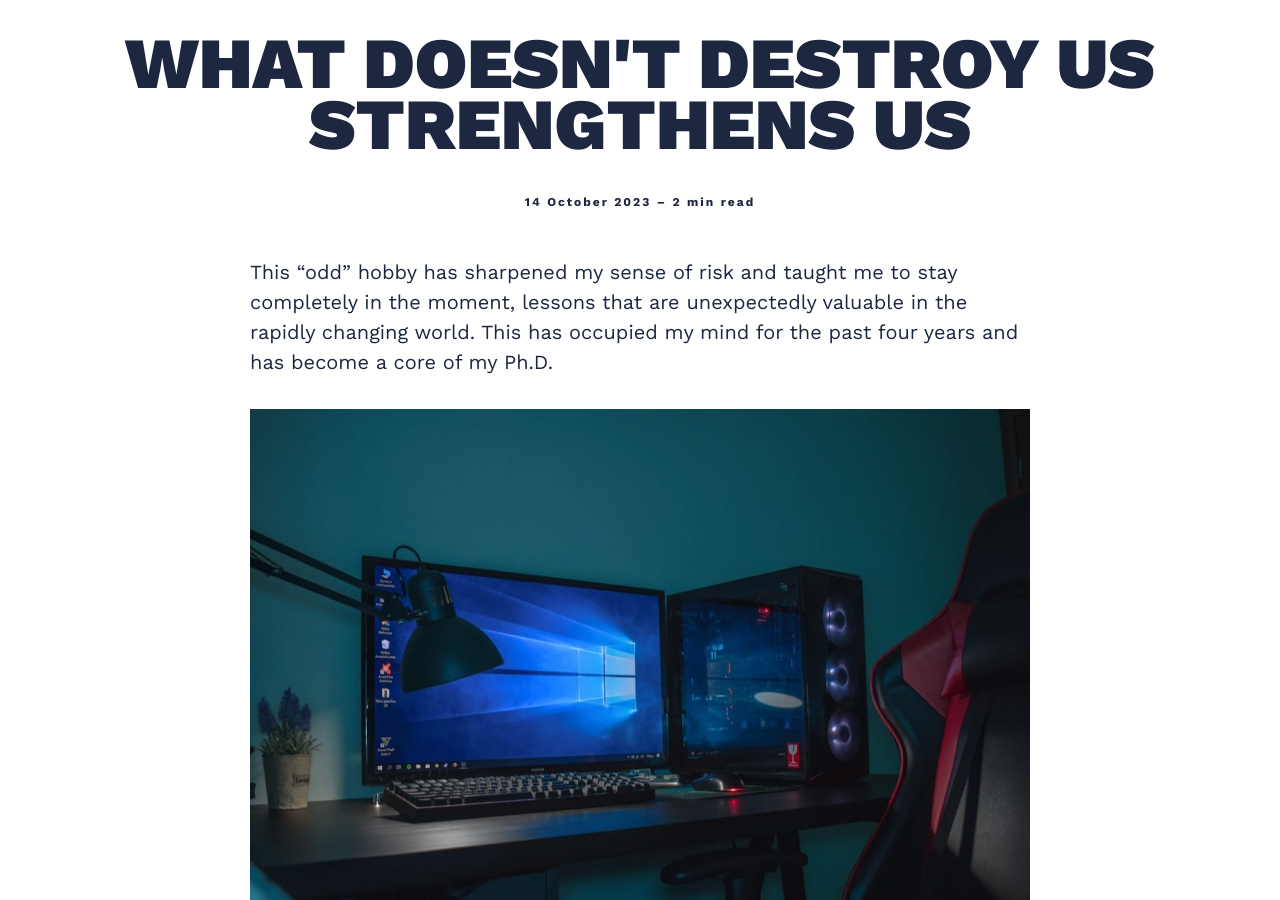
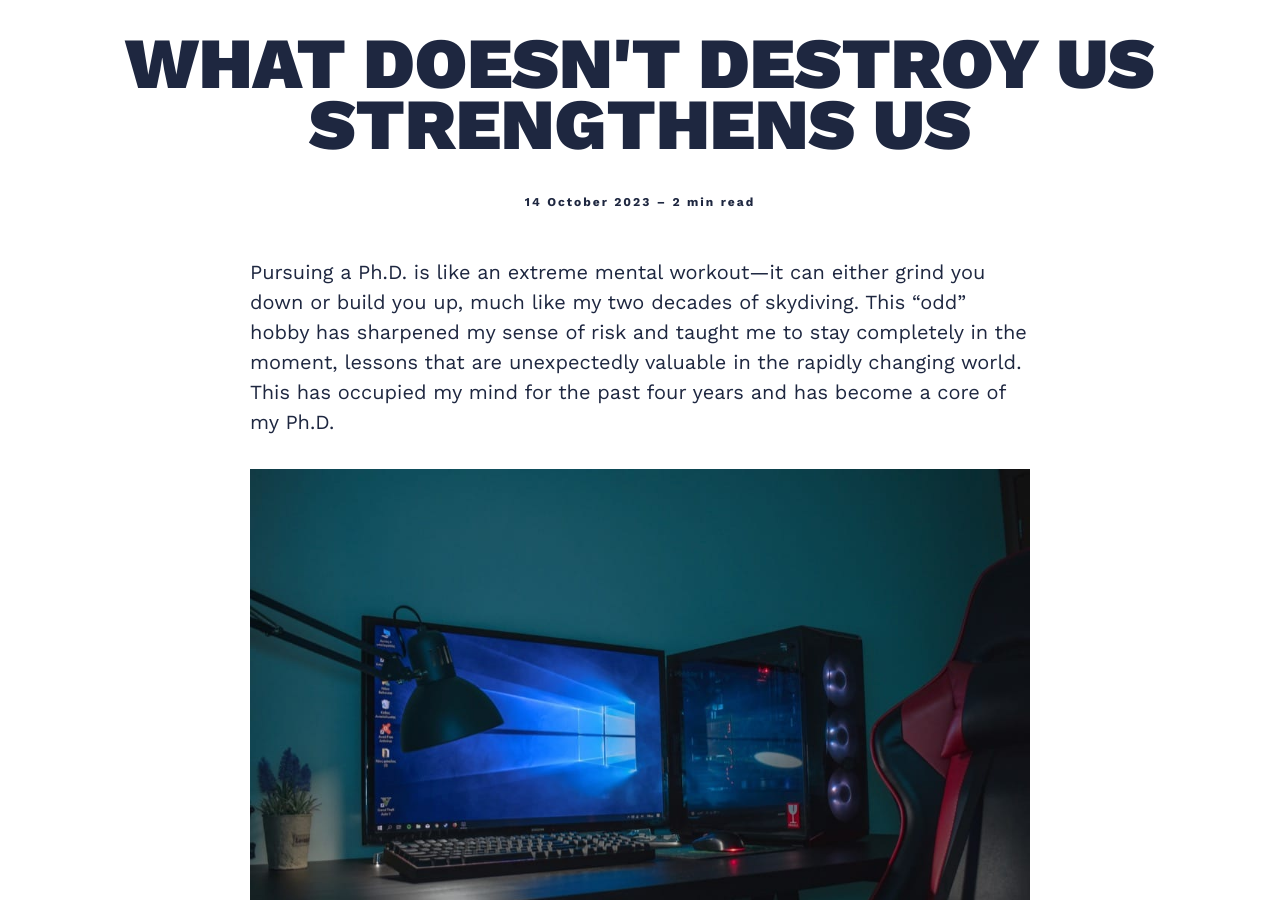
Before and after one commit to kargam0167/kargam0167.github.io, a Jekyll site: the page built from _posts/2023-10-14-What-doesnt -destroy -us- strengthens.markdown, in a window 1280 px wide and 900 px high, scrolled down 775 px. Built offline with Jekyll 4.4.1, drawn with Linux system fonts in a browser that asks for light colours; nearby versions of some CDN libraries.

Commit message:
Update 2023-10-14-What-doesnt -destroy -us- strengthens.markdown

```diff
--- a/_posts/2023-10-14-What-doesnt -destroy -us- strengthens.markdown
+++ b/_posts/2023-10-14-What-doesnt -destroy -us- strengthens.markdown
@@ -6,7 +6,7 @@ date:   2023-10-14 15:01:35 +0300
 image:  '/images/04-3.jpg'
 tags:   [workflow, hobby, study]
 ---
-This "odd" hobby has sharpened my sense of risk and taught me to stay completely in the moment, lessons that are unexpectedly valuable in the rapidly changing world. This has occupied my mind for the past four years and has become a core of my Ph.D.
+Pursuing a Ph.D. is like an extreme mental workout—it can either grind you down or build you up, much like my two decades of skydiving. This "odd" hobby has sharpened my sense of risk and taught me to stay completely in the moment, lessons that are unexpectedly valuable in the rapidly changing world. This has occupied my mind for the past four years and has become a core of my Ph.D.
 
 ![Workflow]({{site.baseurl}}/images/2.1.jpg)
 *Photo by [Balkouras Nicos](https://unsplash.com/photos/ncOQxZe8Krw) on [Unsplash](https://unsplash.com/)*
```
